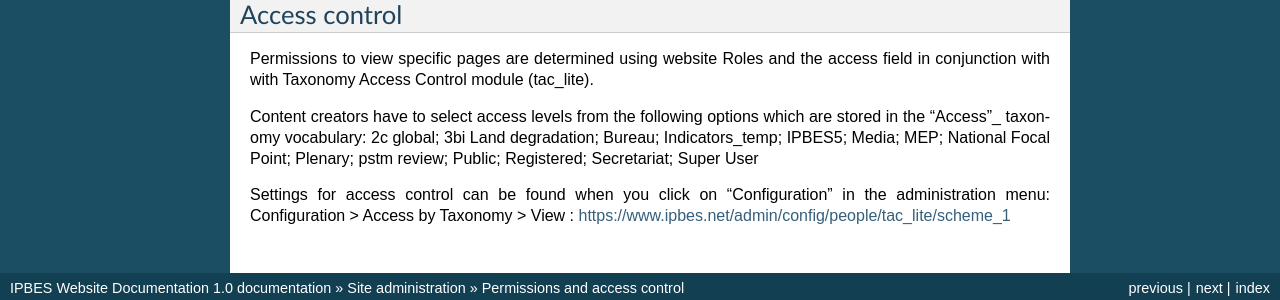
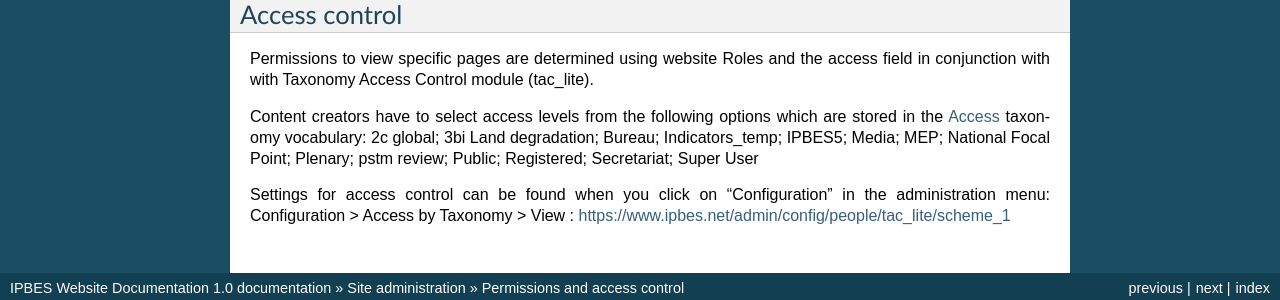
Before and after one commit to ipbes/ipbeswebdocs, a Sphinx documentation site: the page built from docs/administration/permissions.rst, in a window 1280 px wide. Shown: the part 428-728 px from the top of the page. Built offline with Sphinx 7.4.7, drawn with Linux system fonts in a browser that asks for light colours; pages that are not in the unit, such as notebooks, are missing from menus.

```diff
--- a/docs/administration/permissions.rst
+++ b/docs/administration/permissions.rst
@@ -16,8 +16,8 @@ Access control
 --------------
 Permissions to view specific pages are determined using website Roles and the access field in conjunction with with Taxonomy Access Control module (tac_lite).
 
-Content creators have to select access levels from the following options which are stored in the "Access"_ taxonomy vocabulary: 2c global; 3bi Land degradation; Bureau; Indicators_temp; IPBES5; Media; MEP; National Focal Point; Plenary; pstm review; Public; Registered; Secretariat; Super User
+Content creators have to select access levels from the following options which are stored in the Access_ taxonomy vocabulary: 2c global; 3bi Land degradation; Bureau; Indicators_temp; IPBES5; Media; MEP; National Focal Point; Plenary; pstm review; Public; Registered; Secretariat; Super User
 
 Settings for access control can be found when you click on "Configuration" in the administration menu: Configuration > Access by Taxonomy > View : https://www.ipbes.net/admin/config/people/tac_lite/scheme_1
 
-.. _"Access": https://ipbes-docs.readthedocs.io/en/latest/annex/taxonomy/access.html
+.. _Access: https://ipbes-docs.readthedocs.io/en/latest/annex/taxonomy/access.html
```
